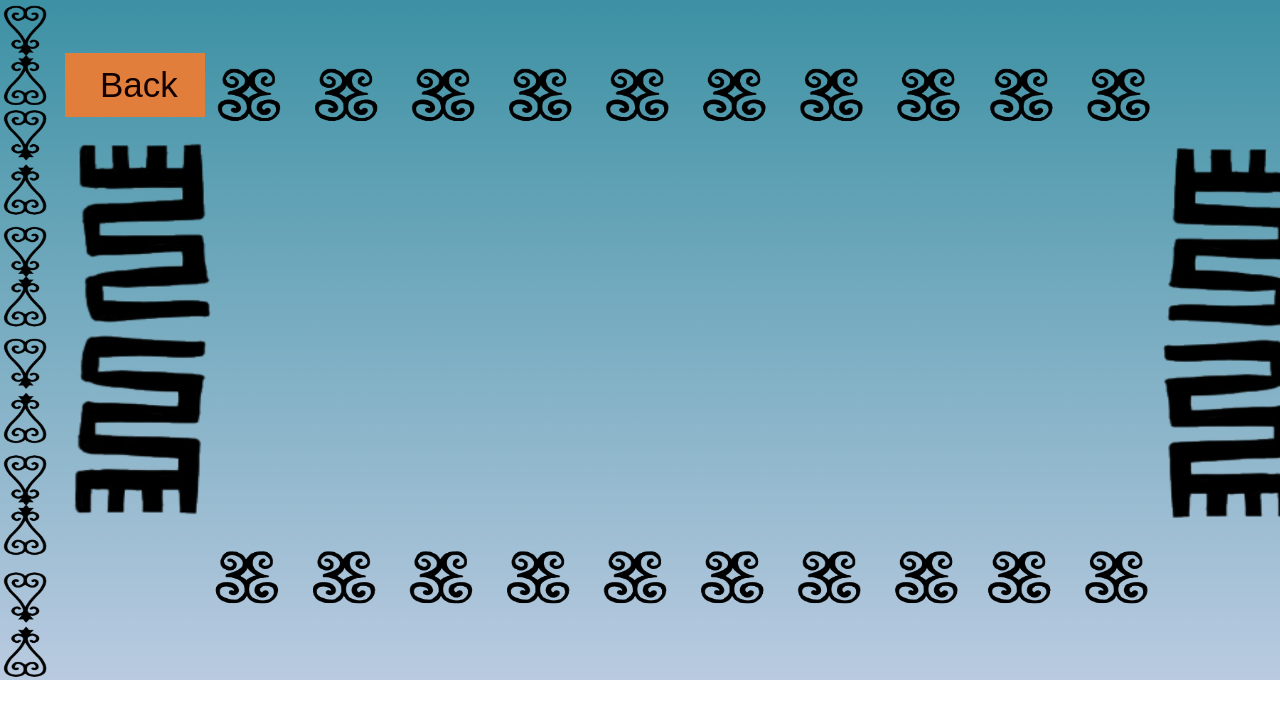
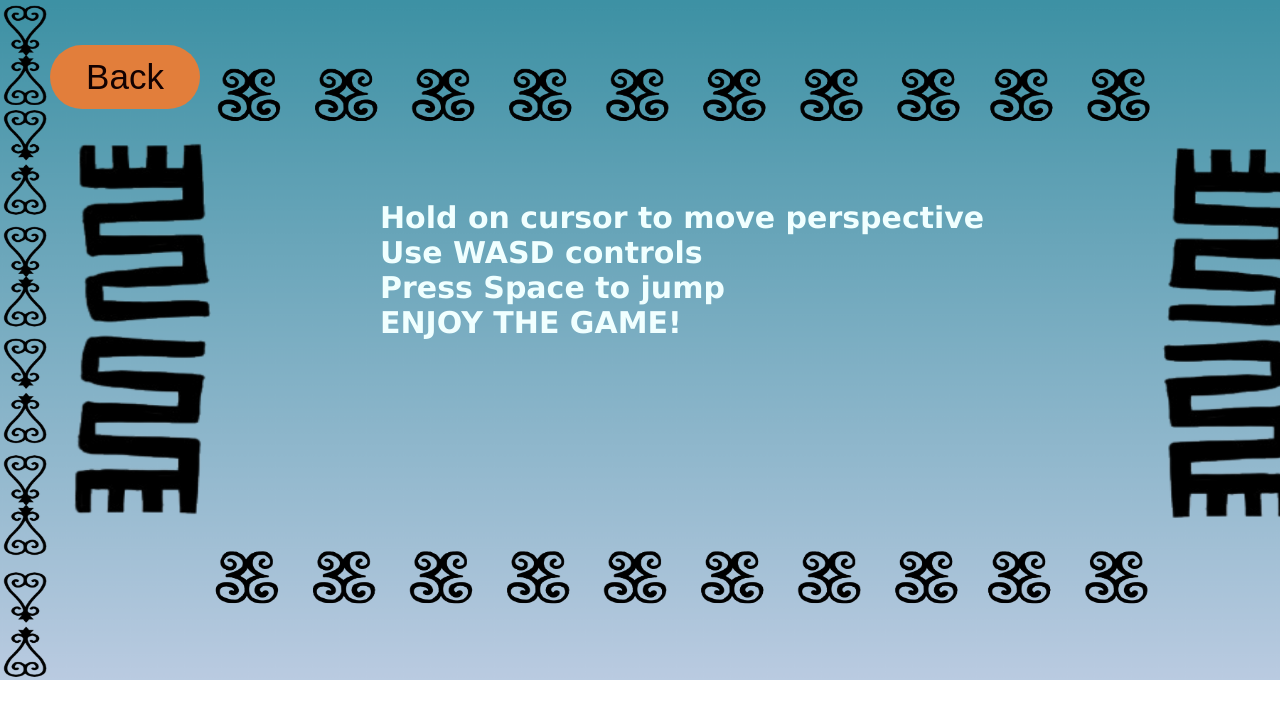
Before and after one commit to HVHS-TECH/2-8-web-vr-experience-code-sravyaMo, a plain HTML site: page html/controls.html in a window 1280 px wide. Drawn offline with Linux system fonts and the light colour scheme; a web font is replaced by a local one.

Commit message:
lock in and finish game tmw

```diff
--- a/css/control.css
+++ b/css/control.css
@@ -16,22 +16,22 @@ body {
 button {
   font-family: 'Londrina Solid', sans-serif;
   padding: 12px 35px;
-  width: 140px;
+  width: 150px;
   font-size: 35px;
   text-align: center;
   cursor: pointer;
   border: none;
-  border-radius: none;
+  border-radius: 50px;
   background-color: #e27e3b;
   color: #130101;
   transition-duration: 0.4s;
   position: absolute;
-  top: 53px;
-  left: 65px;
+  top: 45px;
+  left: 50px;
 }
 
 button:hover {
-    background-color: #4d2a1c;
+    background-color: #1e3f1a;
     color: rgb(250, 248, 248);
 }
 
@@ -46,3 +46,12 @@ p {
   font-family: verdana;
   font-size: 20px;
 }
+
+strong {
+  font-family: verdana;
+  font-size: 30px;
+  color: azure;
+  position: absolute;
+  top: 200px;
+  left: 380px;
+}
--- a/css/credit.css
+++ b/css/credit.css
@@ -25,7 +25,7 @@ button {
   text-align: center;
   cursor: pointer;
   border: none;
-  border-radius: none;
+  border-radius: 50px;
   background-color: #e27e3b;
   color: #130101;
   transition-duration: 0.4s;
@@ -35,7 +35,7 @@ button {
 }
 
 button:hover {
-     background-color: #4d2a1c;
+    background-color: #1e3f1a;
     color: rgb(250, 248, 248);
 }
 
--- a/html/controls.html
+++ b/html/controls.html
@@ -10,6 +10,7 @@
   <p>
     <button onclick="location.href='/index.html'">Back</button>
   </p>
+  <strong>Hold on cursor to move perspective<br>Use WASD controls<br>Press Space to jump<br>ENJOY THE GAME!</strong>
 
 
 
```
